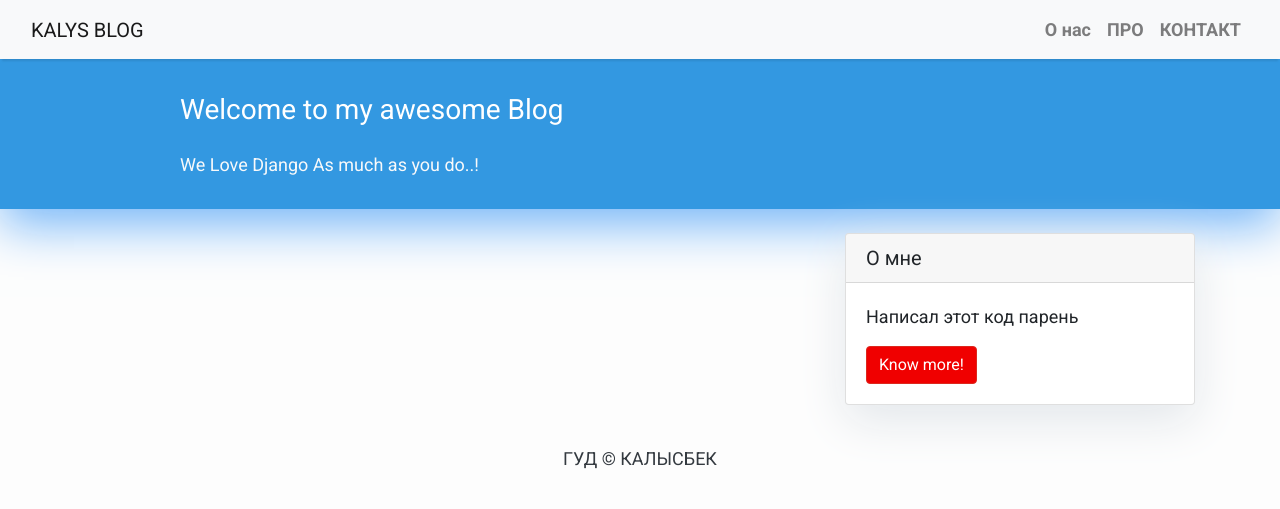
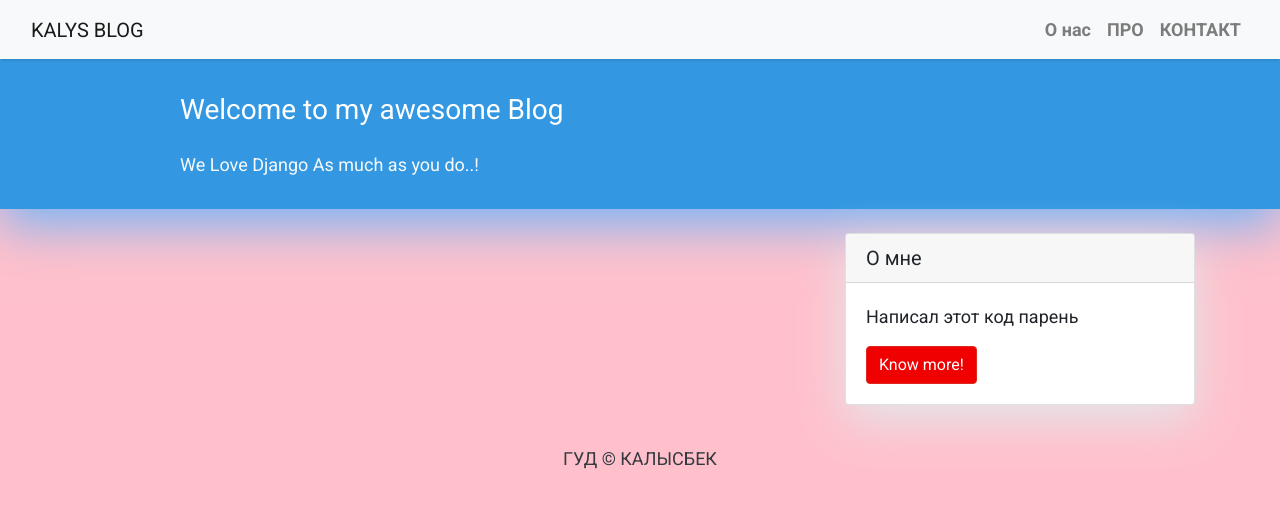
Before and after one commit to Kalysbek2505/blog_site, a Django app: page / in a window 1280 px wide. Shown: the top 509 px of the page. Run offline with Django 4.2, Linux system fonts and the light colour scheme; data that the repository does not hold is empty; some libraries are stand-ins or nearby versions.

Commit message:
changed background color

```diff
--- a/templates/index.html
+++ b/templates/index.html
@@ -4,7 +4,7 @@
     body {
         font-family: "Roboto", sans-serif;
         font-size: 18px;
-        background-color: #fdfdfd;
+        background-color: pink;
     }
 
     .head_text {
```
